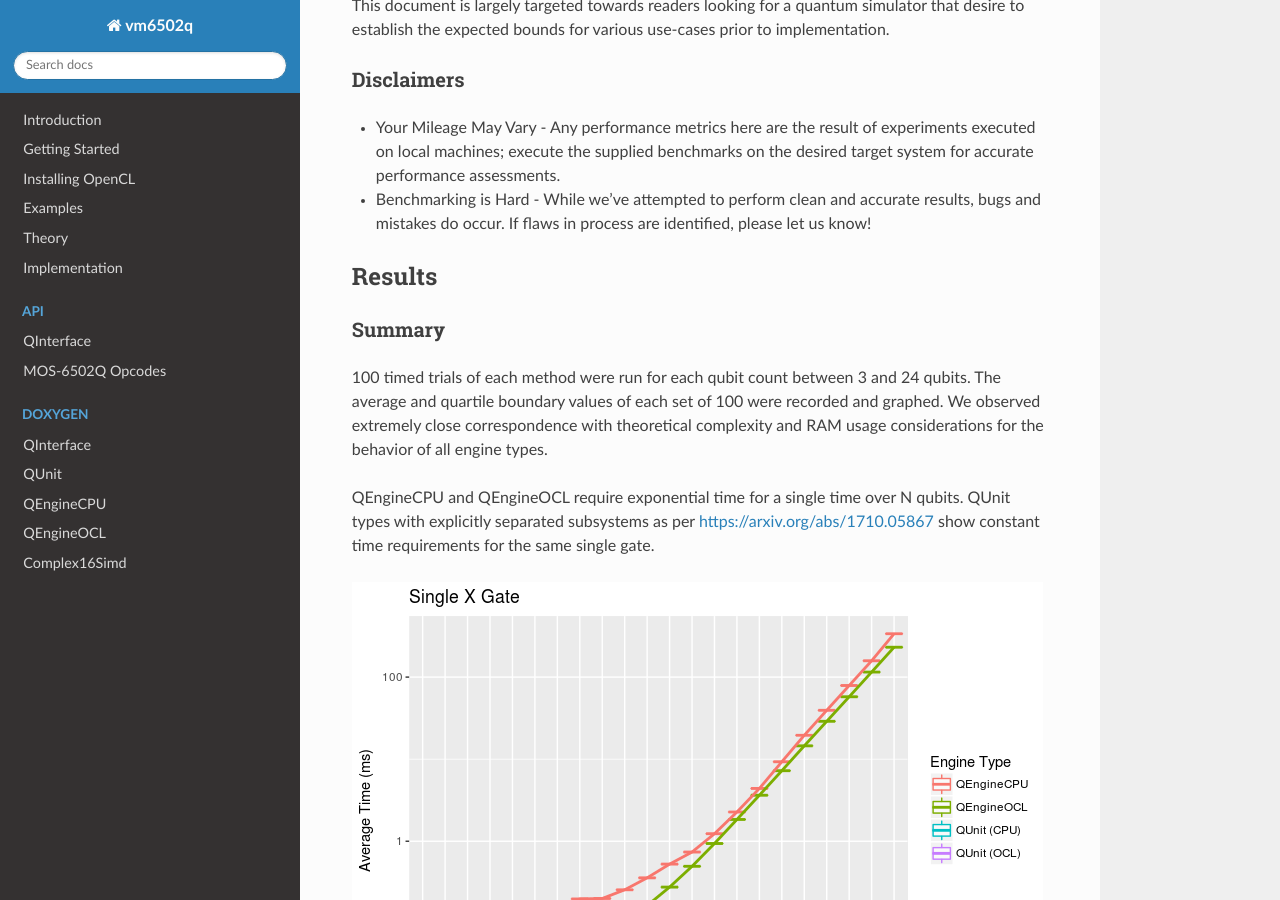
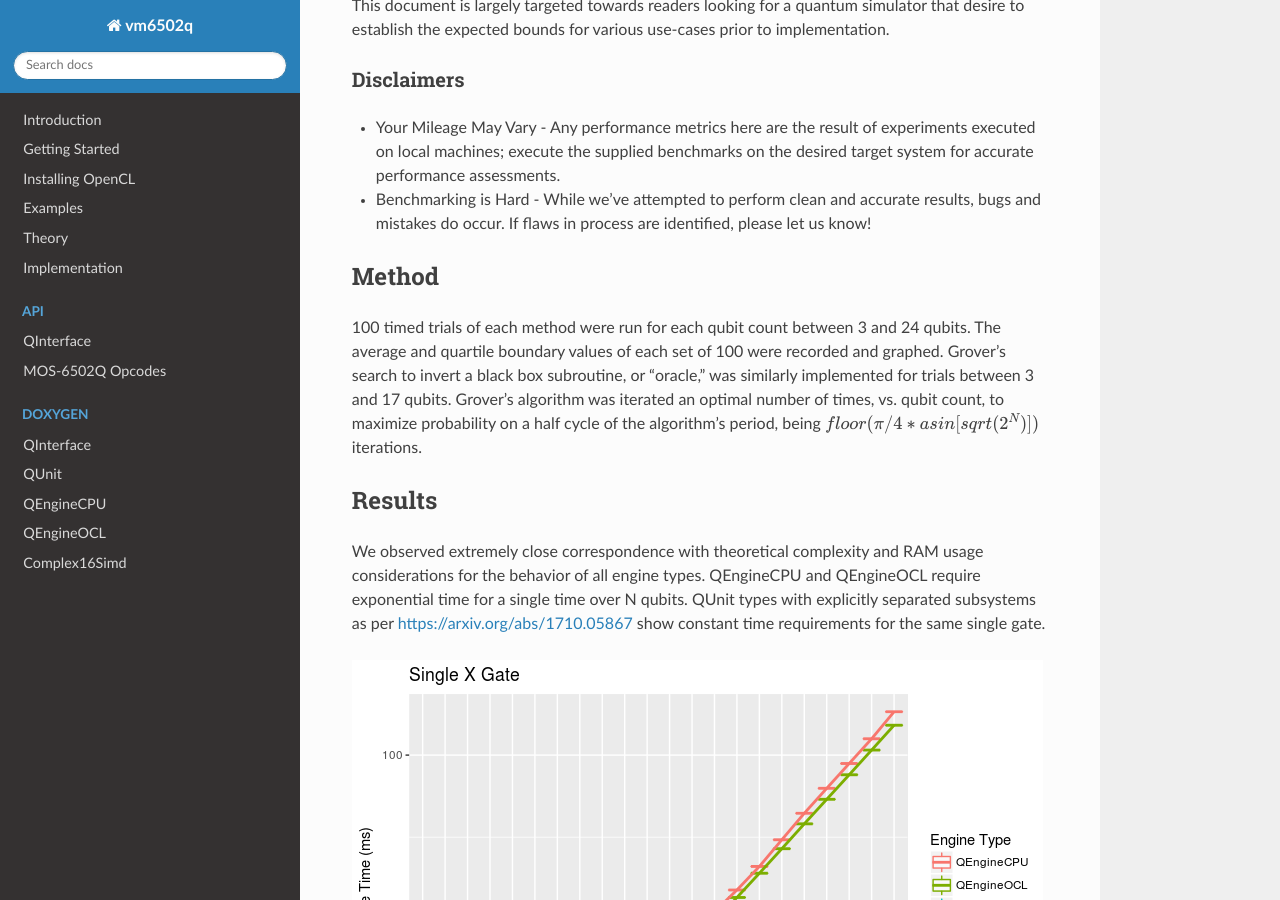
Before and after one commit to vm6502q/qrack.github.io, a Sphinx documentation site: the page built from docs/performance/index.rst, in a window 1280 px wide and 900 px high, scrolled down 1024 px. Built offline with Sphinx 7.4.7 and the Read the Docs theme 2.0.0, drawn with Linux system fonts in a browser that asks for light colours; some of the changed text lies outside the part shown.

Commit message:
Reorganization and 'Further Work'

```diff
--- a/docs/performance/index.rst
+++ b/docs/performance/index.rst
@@ -59,15 +59,15 @@ Disclaimers
   results, bugs and mistakes do occur.  If flaws in process are identified,
   please let us know!
 
+Method
+******
+
+100 timed trials of each method were run for each qubit count between 3 and 24 qubits. The average and quartile boundary values of each set of 100 were recorded and graphed. Grover's search to invert a black box subroutine, or "oracle," was similarly implemented for trials between 3 and 17 qubits. Grover's algorithm was iterated an optimal number of times, vs. qubit count, to maximize probability on a half cycle of the algorithm's period, being :math:`floor(π/{4*asin[sqrt(2^N)]})` iterations.
+
 Results
 *******
 
-Summary
-=======
-
-100 timed trials of each method were run for each qubit count between 3 and 24 qubits. The average and quartile boundary values of each set of 100 were recorded and graphed. We observed extremely close correspondence with theoretical complexity and RAM usage considerations for the behavior of all engine types.
-
-QEngineCPU and QEngineOCL require exponential time for a single time over N qubits. QUnit types with explicitly separated subsystems as per https://arxiv.org/abs/1710.05867 show constant time requirements for the same single gate.
+We observed extremely close correspondence with theoretical complexity and RAM usage considerations for the behavior of all engine types. QEngineCPU and QEngineOCL require exponential time for a single time over N qubits. QUnit types with explicitly separated subsystems as per https://arxiv.org/abs/1710.05867 show constant time requirements for the same single gate.
 
 .. image:: x_single.png
 
@@ -90,10 +90,10 @@ In addition to the base and intercept, the table also notes the "First Qubit" th
 
 QEngineCPU and QEngineOCL are largely reprentative of the worst case behavior for the optimized QUnit. For bitwise parallel gates, QUnit methods are fast enough to be largely swamped by noise for the test cases of 3 to 24 qubits. We present QEngineCPU and QEngineOCL in greater detail than QUnit in order to show the limits of both kinds of registers, and because QUnit's deviation from worst case will depend greatly on use case. Note that QUnit could additionally incur significant overhead in the act of entangling representations of subunits, whereas our test suite does not expect to capture this source of overhead, but this overhead does not persist once a QUnit reaches maximal entanglement of subsystems.
 
-Grover tests also derive from information in `Quantum search of a real unstructured database`_.
-
 Software
 ========
+
+These are a representative sample of regression equations for QEngineCPU:
 
 .. csv-table:: Regressed CPU Speed Equations
   :header: "Method","First Qubit","Base","Intercept","R^2","p-value"
@@ -129,6 +129,8 @@ Software
 OpenCL
 ======
 
+These are a representative sample of regression equations for QEngineOCL:
+
 .. csv-table:: Regressed OpenCL Speed Equations
   :header: "Method","First Qubit","Base","Intercept","R^2","p-value"
   :widths: auto
@@ -160,17 +162,10 @@ OpenCL
   "CLAND",11,0.662,-11.15,0.991,1.14E-13
   "QFT",10,0.704,-9.18,0.991,7.8E-15
 
-QUnit
-=====
-
-Systemic Analysis
-*****************
-
-Methodology
-***********
-
 Further Work
 ************
+
+We suggest that a good next primary target for optimizing Qrack is to allow cluster distribution of all the various engine types. Also, CPU "software" implementation parallelism relies on certain potentially expensive standard library functionality, like lambda expressions, and might still be micro-optimized. We will also develop and maintain systematic comparisons to published benchmarks of quantum computer simulation standard libraries, as they arise.
 
 Conclusion
 **********
```
